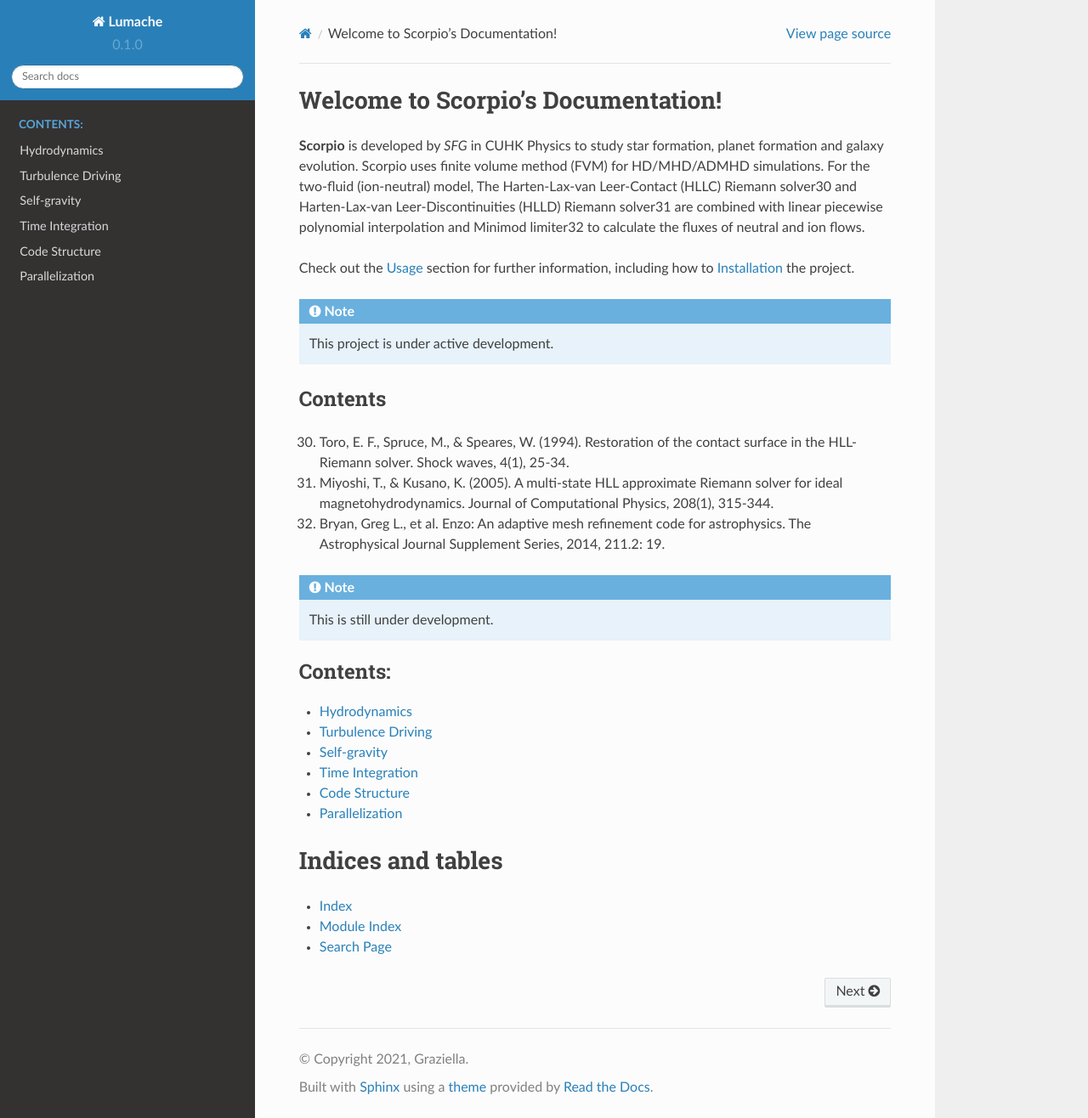
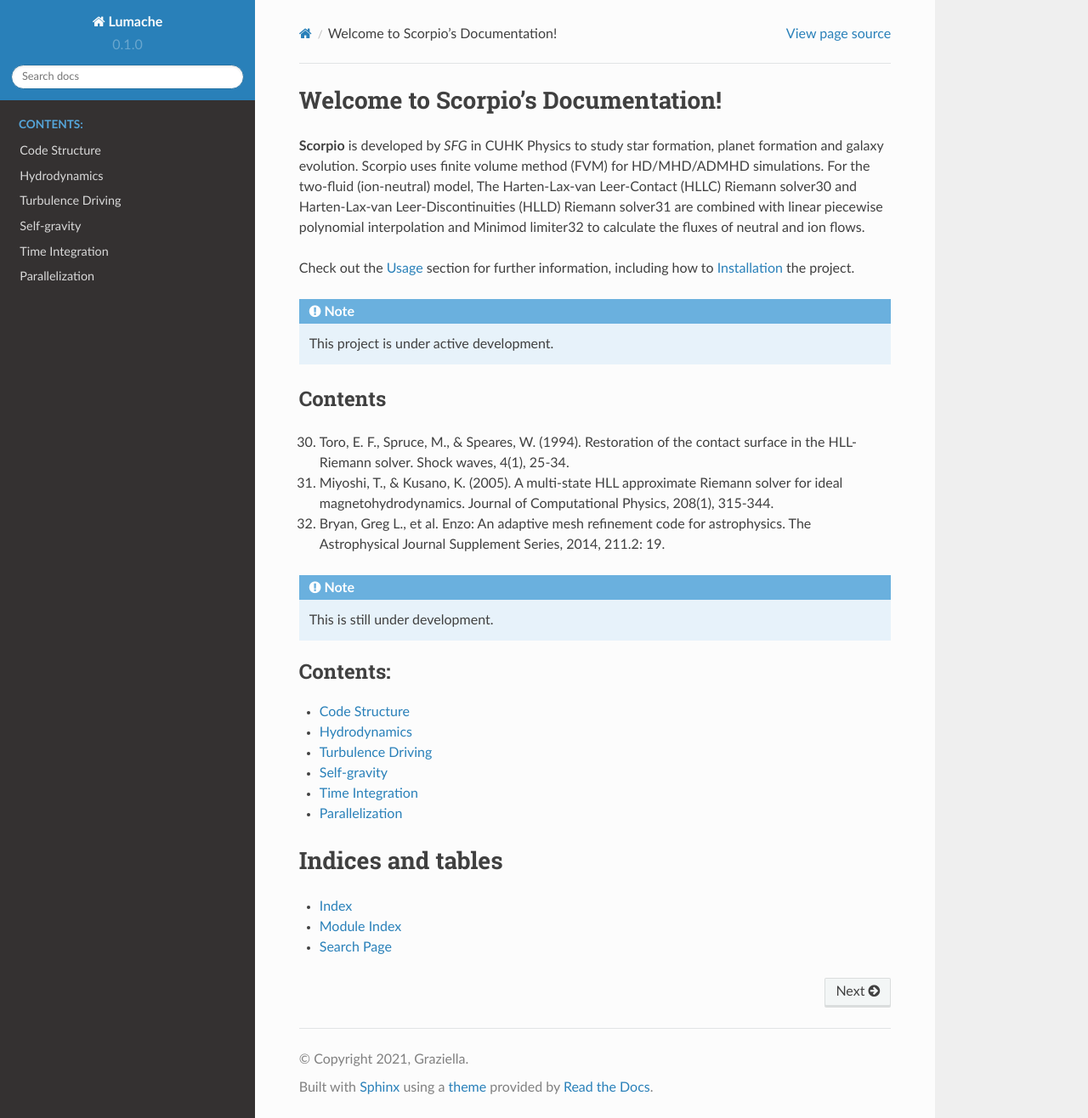
Before and after one commit to holam1hk/Scorpio-Docs, a Sphinx documentation site: the page built from docs/source/index.rst, in a window 1280 px wide and 1316 px high. Shown: the whole window at 85% size. Built offline with Sphinx 7.4.7 and the Read the Docs theme 2.0.0, drawn with Linux system fonts in a browser that asks for light colours.

```diff
--- a/docs/source/index.rst
+++ b/docs/source/index.rst
@@ -25,11 +25,11 @@ Contents
    :maxdepth: 1
    :caption: Contents:
 
+   code_structure
    hydro
    turbulence
    selfgravity
    time_integration
-   code_structure
    parallelization
 
 Indices and tables
```
